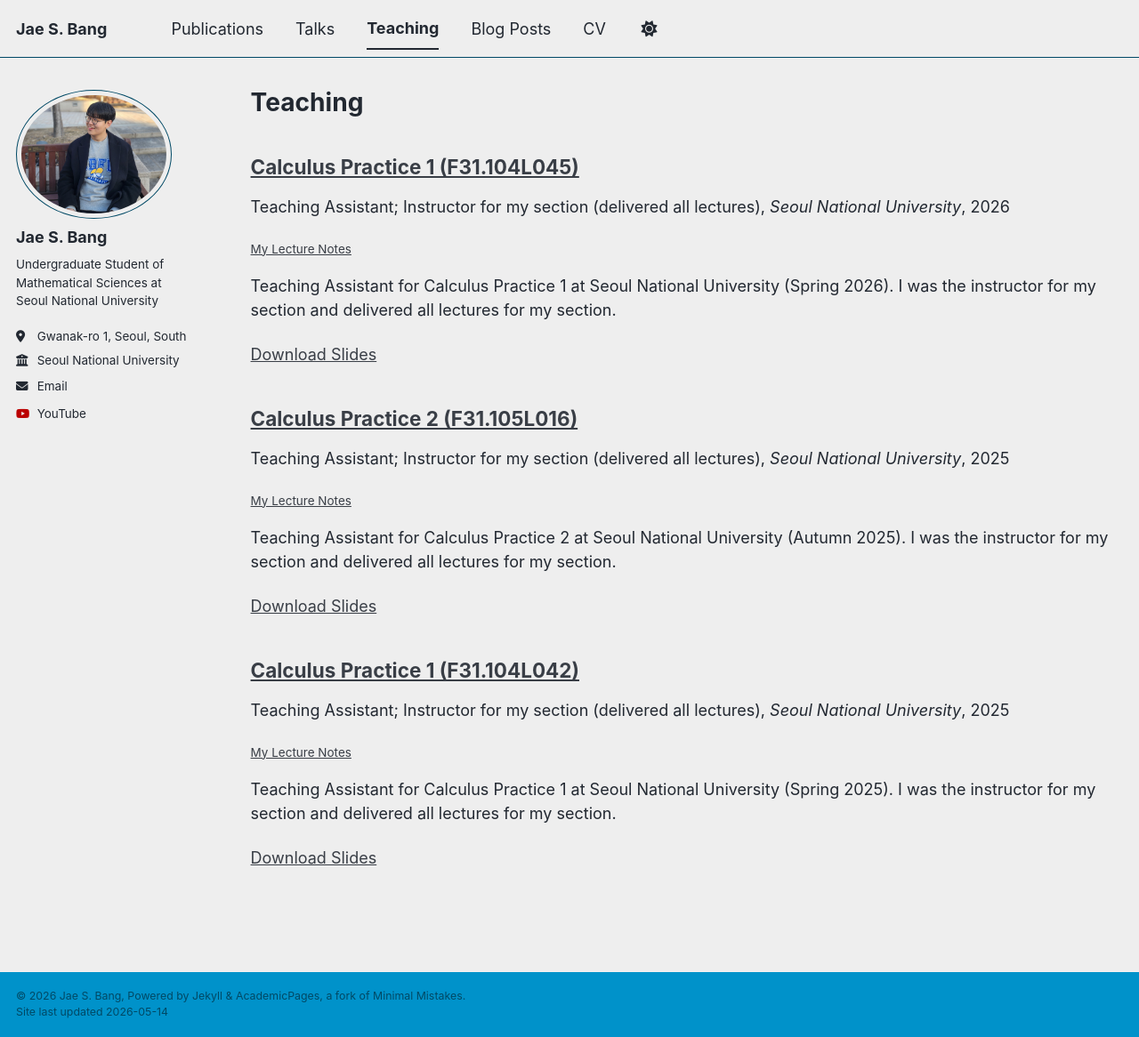
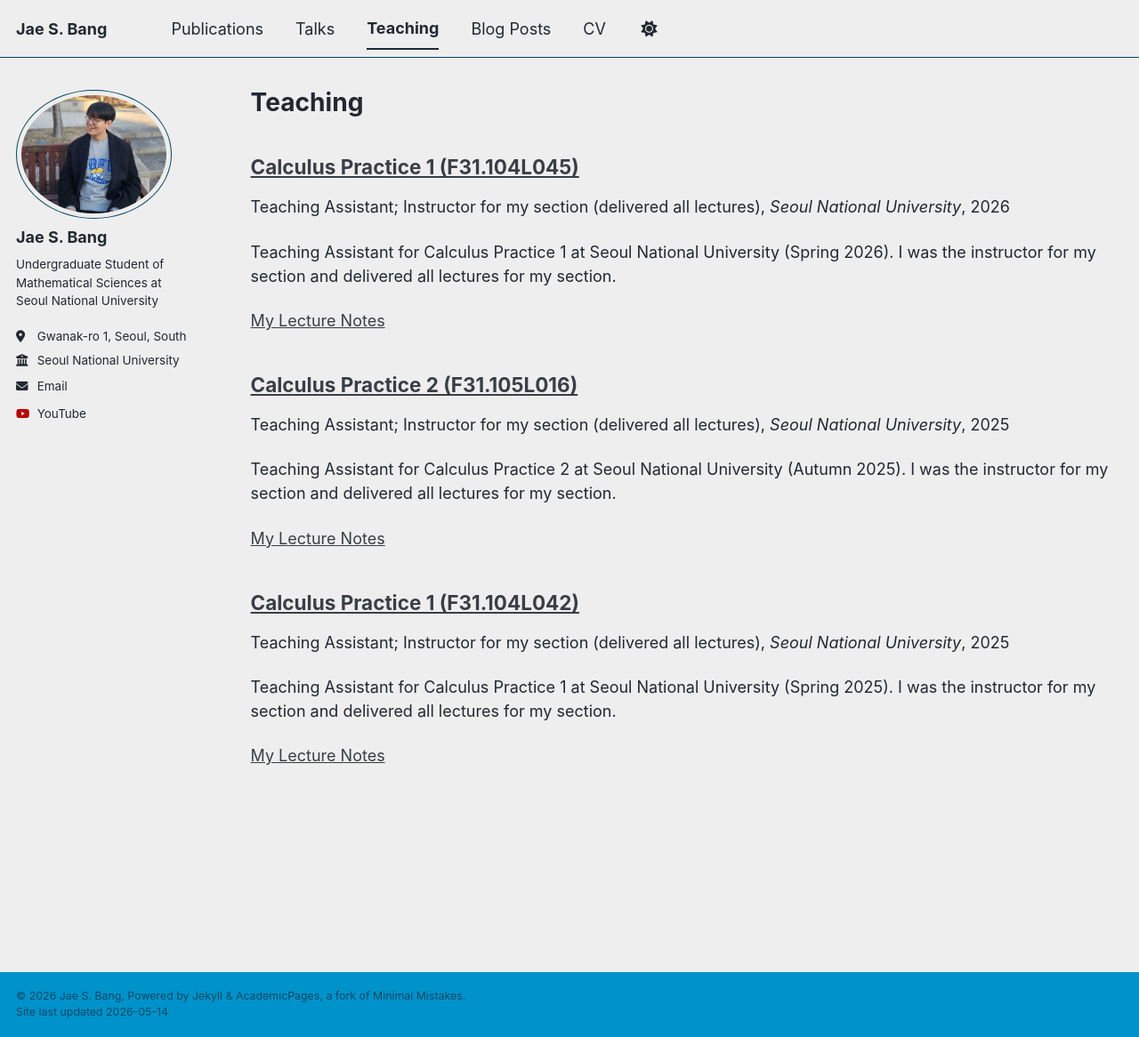
Before and after one commit to jae-s-bang/jae-s-bang.github.io, a Jekyll site: the page built from _pages/teaching.html, in a window 1280 px wide and 1166 px high. Shown: the whole window at 89% size. Built offline with Jekyll 4.4.1, drawn with Linux system fonts in a browser that asks for light colours; a script bundle is joined from its source files by our own code; library files that are not in the unit come from our copies; some of the changed lines change nothing that is shown.

Commit message:
Update archive-single.html

```diff
--- a/_includes/archive-single.html
+++ b/_includes/archive-single.html
@@ -40,13 +40,6 @@
 
         {% if post.collection == 'teaching' %}
           <p> {{ post.type }}, <i>{{ post.venue }}</i>, {{ post.date | default: "1900-01-01" | date: "%Y" }} </p>
-
-          {% if post.slidesurl %}
-            <p class="archive__item-excerpt" itemprop="description">
-              <a href="{{ post.slidesurl }}">My Lecture Notes</a>
-            </p>
-          {% endif %}
-
         {% elsif post.collection == 'publications' %}
           <p>Published in <i>{{ post.venue }}</i>, {{ post.date | default: "1900-01-01" | date: "%Y" }} </p>
         {% elsif post.date %}
@@ -82,7 +75,11 @@
     {% elsif post.slidesurl and post.bibtexurl %}
       <p><a href="{{ post.slidesurl }}">Download Slides</a> | <a href="{{ post.bibtexurl }}">Download Bibtex</a></p>
     {% elsif post.slidesurl %}
-      <p><a href="{{ post.slidesurl }}">Download Slides</a></p>
+      {% if post.collection == 'teaching' %}
+        <p><a href="{{ post.slidesurl }}">My Lecture Notes</a></p>
+      {% else %}
+        <p><a href="{{ post.slidesurl }}">Download Slides</a></p>
+      {% endif %}
     {% elsif post.bibtexurl %}
       <p><a href="{{ post.bibtexurl }}">Download Bibtex</a></p>
     {% endif %}
```
